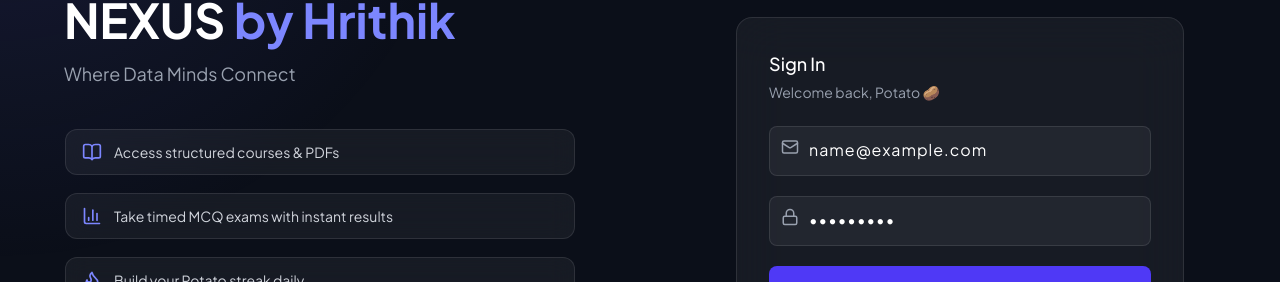
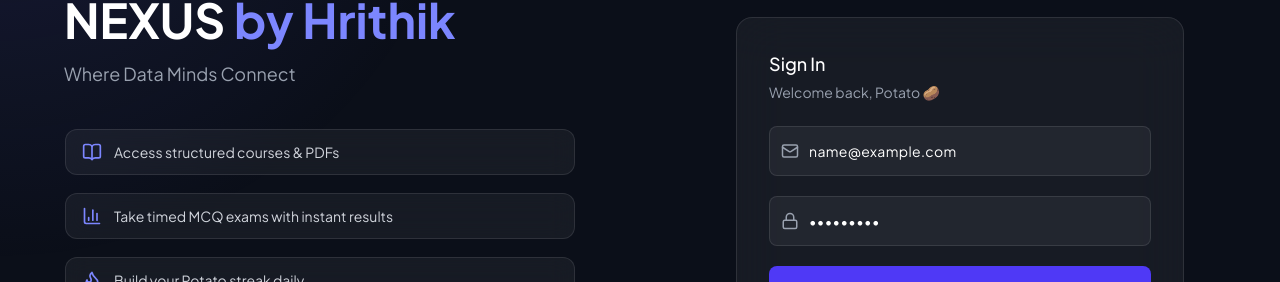
Before and after one commit to hrithik-sawant/Nexus-2, a Next.js app: page /login in a window 1280 px wide. Both pictures are taken after typing "name@example.com", "Sample123" into the empty fields and a click on the button "Sign In →". Shown: the part 218-500 px from the top of the page. Built offline with nearby package versions, Linux system fonts and the light colour scheme; no server answers.

Commit message:
login animation

```diff
--- a/app/login/page.tsx
+++ b/app/login/page.tsx
@@ -101,15 +101,15 @@ export default function LoginPage() {
 
           <form onSubmit={handleSubmit} className="space-y-5">
 
-            {/* EMAIL (ANIMATED) */}
+            {/* EMAIL FIXED */}
             <div className="relative">
-              <Mail className="absolute left-3 top-3 text-gray-400" size={18} />
+              <Mail className="absolute left-3 top-1/2 -translate-y-1/2 text-gray-400" size={18} />
 
-              <div className="absolute left-10 top-3 flex gap-[1px] pointer-events-none">
+              <div className="absolute left-10 top-1/2 -translate-y-1/2 flex pointer-events-none text-white text-sm tracking-wide">
                 {email.split("").map((char, i) => (
                   <motion.span
                     key={i}
-                    initial={{ y: 10, opacity: 0 }}
+                    initial={{ y: 6, opacity: 0 }}
                     animate={{ y: 0, opacity: 1 }}
                     transition={{ type: "spring", stiffness: 300 }}
                   >
@@ -127,15 +127,15 @@ export default function LoginPage() {
               />
             </div>
 
-            {/* PASSWORD (ANIMATED) */}
+            {/* PASSWORD FIXED */}
             <div className="relative">
-              <Lock className="absolute left-3 top-3 text-gray-400" size={18} />
+              <Lock className="absolute left-3 top-1/2 -translate-y-1/2 text-gray-400" size={18} />
 
-              <div className="absolute left-10 top-3 flex gap-[1px] pointer-events-none">
+              <div className="absolute left-10 top-1/2 -translate-y-1/2 flex pointer-events-none text-white text-sm tracking-wide">
                 {password.split("").map((_, i) => (
                   <motion.span
                     key={i}
-                    initial={{ y: 10, opacity: 0 }}
+                    initial={{ y: 6, opacity: 0 }}
                     animate={{ y: 0, opacity: 1 }}
                     transition={{ type: "spring", stiffness: 300 }}
                   >
```
